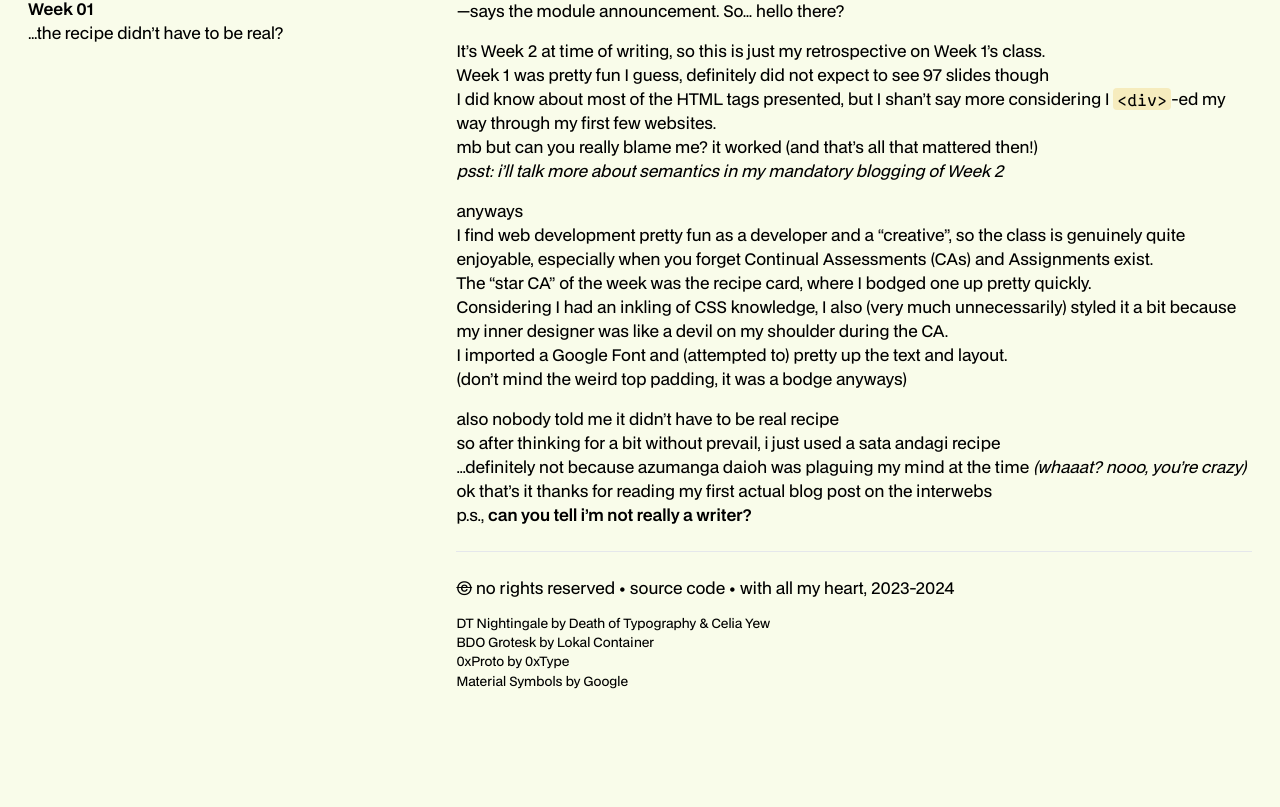
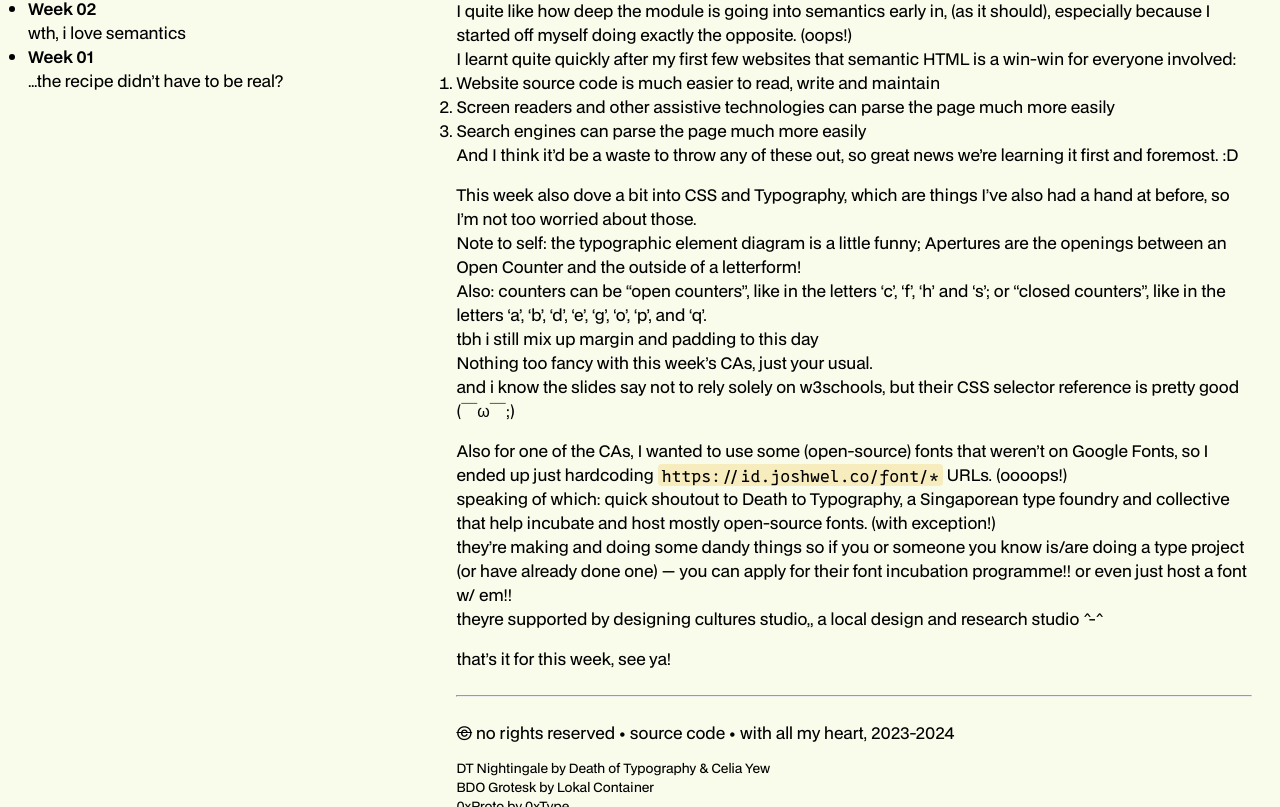
Before and after one commit to markjoshwel/yanindeb, a website: page public/index.html in a window 1280 px wide. Shown: the part 143-950 px from the top of the page. Before the commit the page ends 854 px from the top, so only its background shows below. Drawn offline with Linux system fonts and the light colour scheme.

Commit message:
site: add week 2 content

```diff
--- a/public/index.html
+++ b/public/index.html
@@ -1,14 +1,14 @@
 <!doctype html>
 <html lang="en">
   <head>
-    <title>Week 01</title>
-    <meta name="title" content="Week 01" />
-    <meta name="description" content="…the recipe didn’t have to be real?" />
+    <title>Week 02</title>
+    <meta name="title" content="Week 02" />
+    <meta name="description" content="wth, i love semantics" />
     <meta charset="UTF-8" />
     <meta name="viewport" content="width=device-width, initial-scale=1.0" />
     <!-- style placeholder -->
 
-    <link rel="stylesheet" href="./style.tailwind.css">
+    <!-- <link rel="stylesheet" href="./style.tailwind.css"> -->
     <link rel="stylesheet" href="./style.css" />
   </head>
 
@@ -24,7 +24,13 @@
       <nav>
         <ul>
           <li>
-            <a href="#">
+            <a href="/">
+              <b>Week 02</b><br />
+              wth, i love semantics
+            </a>
+          </li>
+          <li>
+            <a href="/1">
               <b>Week 01</b><br />
               …the recipe didn’t have to be real?
             </a>
@@ -35,84 +41,91 @@
 
     <main>
       <header>
-        <h2>hello blog + …the recipe didn’t have to be real?</h2>
-        <p>Week 01</p>
+        <h2>wth, i love semantics</h2>
+        <p>Week 02</p>
       </header>
       <section id="s1">
-        <blockquote>
-          <p>
-            Create your web dev blog (this will be used for future flipped
-            learnings!)
-          </p>
-        </blockquote>
-        <p>—says the module announcement. So… hello there?</p>
+        <p>hello there again</p>
+        <p>
+          I quite like how deep the module is going into semantics early in, (as
+          it should), especially because I started off myself doing exactly the
+          opposite. (oops!)
+        </p>
+        <p>
+          I learnt quite quickly after my first few websites that semantic HTML
+          is a win-win for everyone involved:
+        </p>
+        <ol>
+          <li>
+            Website source code is much easier to read, write and maintain
+          </li>
+          <li>
+            Screen readers and other assistive technologies can parse the page
+            much more easily
+          </li>
+          <li>Search engines can parse the page much more easily</li>
+        </ol>
+        <p>
+          And I think it’d be a waste to throw any of these out, so great news
+          we’re learning it first and foremost. :D
+        </p>
       </section>
       <section id="s2">
         <p>
-          It’s Week 2 at time of writing, so this is just my retrospective on
-          Week 1’s class.<br />
-          Week 1 was pretty fun I guess, definitely did not expect to see 97
-          slides though
+          This week also dove a bit into CSS and Typography, which are things
+          I’ve also had a hand at before, so I’m not too worried about those.
         </p>
         <p>
-          I did know about most of the HTML tags presented, but I shan’t say
-          more considering I <code>&lt;div&gt;</code>-ed my way through
-          <a href="https://markjoshwel.github.io/portfolio-eae/"
-            >my first few websites</a
-          >.
+          Note to self: the typographic element diagram is a little funny;
+          Apertures are the openings between an Open Counter and the outside of
+          a letterform!
         </p>
         <p>
-          mb but can you really blame me? it worked (and that’s all that
-          mattered then!)<br />
-          <em
-            >psst: i’ll talk more about semantics in my mandatory blogging of
-            Week 2</em
+          Also: counters can be “open counters”, like in the letters ‘c’, ‘f’,
+          ‘h’ and ‘s’; or “closed counters”, like in the letters ‘a’, ‘b’, ‘d’,
+          ‘e’, ‘g’, ‘o’, ‘p’, and ‘q’.
+        </p>
+        <p>tbh i still mix up margin and padding to this day</p>
+        <p>Nothing too fancy with this week’s CAs, just your usual.</p>
+        <p>
+          and i know the slides say not to rely solely on w3schools, but their
+          <a href="https://www.w3schools.com/cssref/css_selectors.php"
+            >CSS selector reference</a
           >
+          is pretty good (￣ω￣;)
         </p>
       </section>
       <section id="s3">
-        <p>anyways</p>
         <p>
-          I find web development pretty fun as a developer and a “creative”, so
-          the class is genuinely quite enjoyable, especially when you forget
-          Continual Assessments (CAs) and Assignments exist.
+          Also for one of the CAs, I wanted to use some (open-source) fonts that
+          weren’t on Google Fonts, so I ended up just hardcoding
+          <code>https://id.joshwel.co/font/*</code> URLs. (oooops!)
         </p>
         <p>
-          The “star CA” of the week was the recipe card, where
-          <a href="https://replit.com/@csplyric/wk01-CA-MakeARecipe"
-            >I bodged one up pretty quickly.</a
-          >
+          speaking of which: quick shoutout to
+          <a href="https://deathoftypography.com/">Death to Typography</a>, a
+          Singaporean type foundry and collective that help incubate and host
+          mostly open-source fonts. (with exception!)
         </p>
         <p>
-          Considering I had an inkling of CSS knowledge, I also (very much
-          unnecessarily) styled it a bit because my inner designer was like a
-          devil on my shoulder during the CA.
+          they’re making and doing some dandy things so if you or someone you
+          know is/are doing a type project (or have already done one) — you can
+          apply for their font incubation programme!! or even just host a font
+          w/ em!!
         </p>
         <p>
-          I imported a Google Font and (attempted to) pretty up the text and
-          layout.
+          theyre supported by
+          <a href="https://www.designingculturesstudio.com/"
+            >designing cultures studio</a
+          >,, a local design and research studio ^-^
         </p>
-        <p>(don’t mind the weird top padding, it was a bodge anyways)</p>
       </section>
       <section id="s4">
-        <p>
-          also nobody told me it didn’t have to be real recipe<br />
-          so after thinking for a bit without prevail, i just used a sata andagi
-          recipe
-        </p>
-        <p>
-          …definitely not because azumanga daioh was plaguing my mind at the
-          time <em>(whaaat? nooo, you’re crazy)</em>
-        </p>
-        <p>
-          ok that’s it thanks for reading my first actual blog post on the
-          interwebs<br />
-          p.s., <strong>can you tell i’m not really a writer?</strong>
-        </p>
+        <p>that’s it for this week, see ya!</p>
       </section>
     </main>
 
-    <footer class="display: none !important;">
+    <footer>
       <hr />
       <section class="footer">
         <p>
```
Also changed, not shown: posts/-2 wth, i love semantics.md (deleted, +0 -1 lines), posts/1 …the recipe didn’t have to be real?.md (+2 -0 lines), posts/2 wth, i love semantics.md (added, +54 -0 lines), public/1.html (added, +158 -0 lines).
